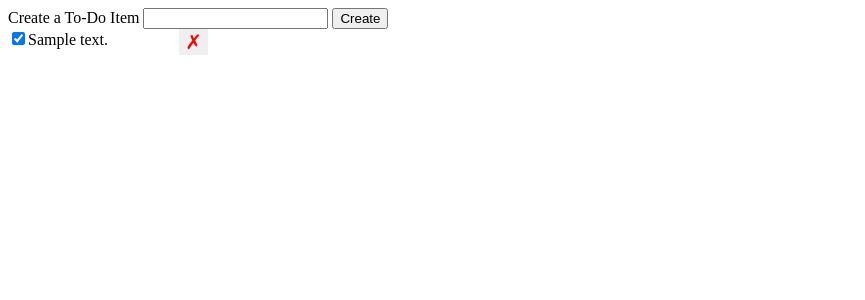
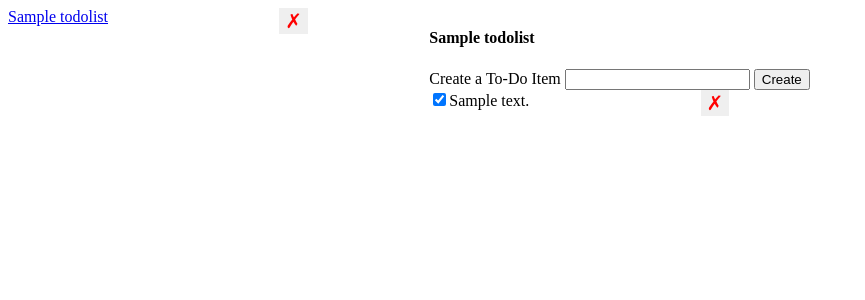
Before and after one commit to deinyefa/fullstack-todoapp, a Flask app: template templates/index.html in a window 1280 px wide. Shown: the top 300 px of the page, without its empty margins (0-865 px from the left). Run offline with Flask 2, Linux system fonts and the light colour scheme; the template is opened without the code that fills it: values that come from a table or form of the project are taken from there, others are empty; tables that the repository leaves empty hold one stand-in row (values such as "Sample post").

Commit message:
Relationships - one to many: having todos categorized into lists

```diff
--- a/app.py
+++ b/app.py
@@ -11,11 +11,20 @@ db = SQLAlchemy(app)
 migrate = Migrate(app, db)
 
 
+class TodoList(db.Model):
+    __tablename__ = 'todolists'
+    id = db.Column(db.Integer, primary_key=True)
+    name = db.Column(db.String(), nullable=False)
+    todos = db.relationship('Todo', backref='list', lazy=True)
+
+
 class Todo(db.Model):
     __tablename__ = 'todos'
     id = db.Column(db.Integer, primary_key=True)
     description = db.Column(db.String(), nullable=False)
     completed = db.Column(db.Boolean, nullable=False, default=False)
+    list_id = db.Column(db.Integer, db.ForeignKey(
+        'todolists.id'), nullable=False)
 
     def __repr__(self):
         return f'<Todo {self.id}, {self.description}>'
@@ -71,6 +80,14 @@ def remove_item(todo_id):
     return jsonify({'success': True})
 
 
+@app.route('/lists/<list_id>')
+def get_todos_list(list_id):
+    return render_template('index.html',
+                           lists=TodoList.query.order_by('id').all(),
+                           active_list=TodoList.query.get(list_id),
+                           todos=Todo.query.filter_by(list_id=list_id).order_by('id').all())
+
+
 @app.route('/')
 def index():
-    return render_template('index.html', data=Todo.query.order_by('id').all())
+    return redirect(url_for('get_todos_list', list_id=1))
--- a/templates/index.html
+++ b/templates/index.html
@@ -1,5 +1,6 @@
 <!DOCTYPE html>
 <html lang="en">
+
 <head>
   <meta charset="UTF-8">
   <meta name="viewport" content="width=device-width, initial-scale=1.0">
@@ -9,18 +10,22 @@
     .hidden {
       display: none;
     }
+
     .red {
       color: red;
     }
+
     ul {
       list-style: none;
       padding: 0;
       margin: 0;
-        width: 200px;
+      width: 300px;
     }
+
     li {
       clear: both;
     }
+
     .remove {
       -webkit-appearance: none;
       outline: none;
@@ -30,9 +35,32 @@
       font-size: 20px;
       float: right;
     }
+    body {
+      display: flex;
+    }
+    .lists-wrapper {
+      flex: 1
+    }
+    .todos-wrapper {
+      flex: 2;
+    }
   </style>
 </head>
+
 <body>
+  <div class="lists-wrapper">
+    <ul id="lists">
+      {% for list in lists %}
+      <li>
+        <a href="/lists/{{ list.id }}">{{ list.name }}</a>
+
+        <button data-id="{{ list.id }}" class="remove">&cross;</button>
+      </li>
+      {% endfor %}
+    </ul>
+  </div>
+  <div class="todos-wrapper">
+    <h4>{{ active_list.name }}</h4>
     <form id="form">
       <div>
         <label for="description">Create a To-Do Item</label>
@@ -42,31 +70,35 @@
     </form>
     <div id="error" class="hidden red">Something went wrong!</div>
     <ul id="todos">
-      {% for d in data %}
+      {% for todo in todos %}
       <li>
-          <input data-id="{{ d.id }}" class="check-completed" type="checkbox" {% if d.completed %} checked {% endif %}>{{ d.description }}</input>
-          <button data-id="{{ d.id }}" class="remove">&cross;</button>
+        <input data-id="{{ todo.id }}" class="check-completed" type="checkbox" {% if todo.completed %} checked
+          {% endif %}>{{ todo.description }}</input>
+        <button data-id="{{ todo.id }}" class="remove">&cross;</button>
       </li>
       {% endfor %}
     </ul>
+  </div>
+
+
   <script>
     const checkboxes = document.querySelectorAll('.check-completed');
     const removebuttons = document.querySelectorAll('.remove');
 
-      for(let i = 0; i<removebuttons.length; i++) {
+    for (let i = 0; i < removebuttons.length; i++) {
       const removebutton = removebuttons[i];
 
-        removebutton.onclick = function(e) {
+      removebutton.onclick = function (e) {
         const todoId = e.target.dataset['id'];
 
         fetch('/todos/' + todoId + '/delete', {
           method: "DELETE",
         })
-          .then(function() {
-            document.getElementById('error').className='hidden'
+          .then(function () {
+            document.getElementById('error').className = 'hidden'
           })
-          .catch(function() {
-            document.getElementById('error').className="red";
+          .catch(function () {
+            document.getElementById('error').className = "red";
           })
       }
     }
@@ -74,7 +106,7 @@
     for (let i = 0; i < checkboxes.length; i++) {
       const checkbox = checkboxes[i];
 
-        checkbox.onchange = function(e) {
+      checkbox.onchange = function (e) {
         console.log('events: ', e);
         const completedState = e.target.checked;
         const todoId = e.target.dataset['id']
@@ -88,15 +120,15 @@
             'Content-Type': 'application/json'
           }
         })
-          .then(function() {
-            document.getElementById('error').className='hidden'
+          .then(function () {
+            document.getElementById('error').className = 'hidden'
           })
-          .catch(function() {
-            document.getElementById('error').className="red";
+          .catch(function () {
+            document.getElementById('error').className = "red";
           })
       }
     }
-      document.getElementById('form').onsubmit = function(e) {
+    document.getElementById('form').onsubmit = function (e) {
       e.preventDefault();
       fetch('/todos/create', {
         method: 'POST',
@@ -107,20 +139,21 @@
           'Content-Type': 'application/json'
         }
       })
-        .then(function(response) {
+        .then(function (response) {
           return response.json();
         })
-        .then(function(jsonResponse) {
+        .then(function (jsonResponse) {
           console.log(jsonResponse)
           const liItem = document.createElement('LI');
           liItem.innerHTML = jsonResponse['description']
           document.getElementById('todos').appendChild(liItem)
-          document.getElementById('error').className="hidden red";
+          document.getElementById('error').className = "hidden red";
         })
-        .catch(function() {
-          document.getElementById('error').className="";
+        .catch(function () {
+          document.getElementById('error').className = "";
         })
     }
   </script>
 </body>
+
 </html>
```
Also changed, not shown: migrations/versions/16670c0f9bb1_.py (added, +35 -0 lines), migrations/versions/6c0e910a05f8_.py (added, +32 -0 lines). Lines whose indentation alone changed are shown as unchanged.
